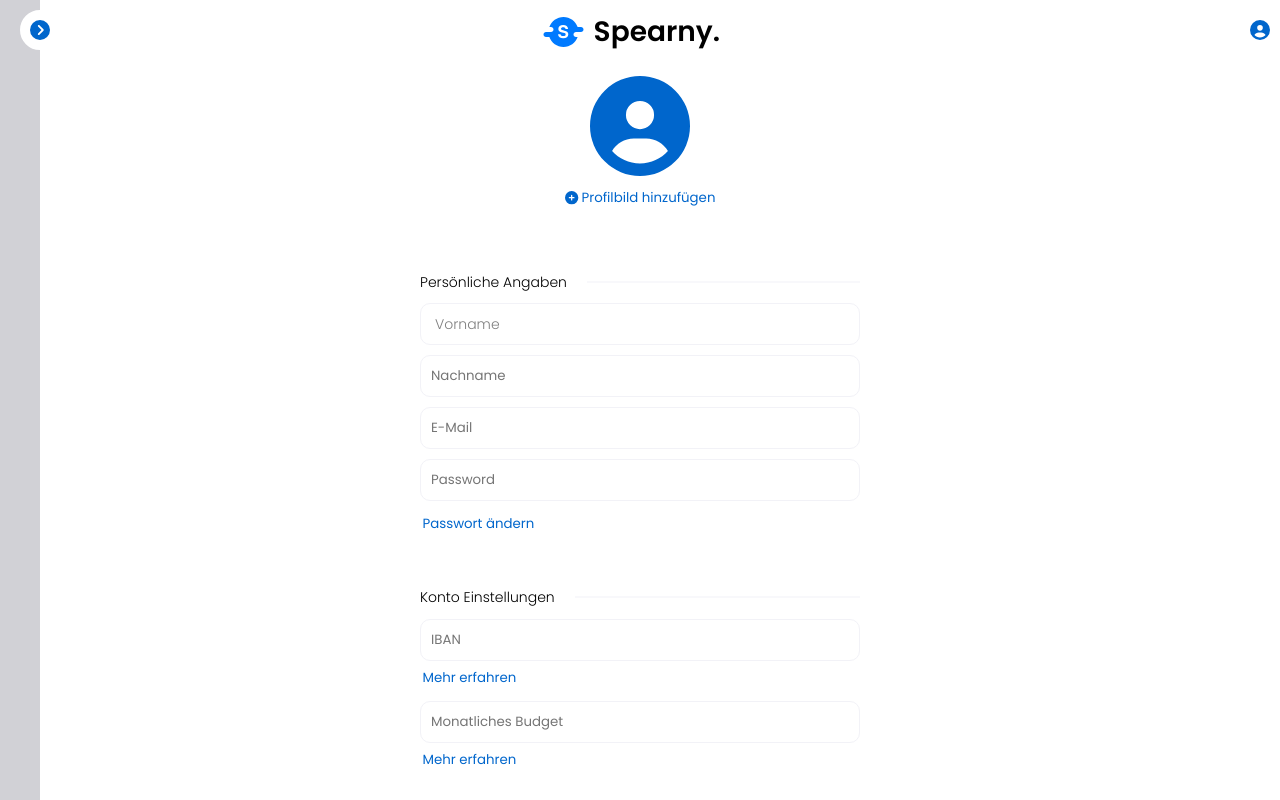
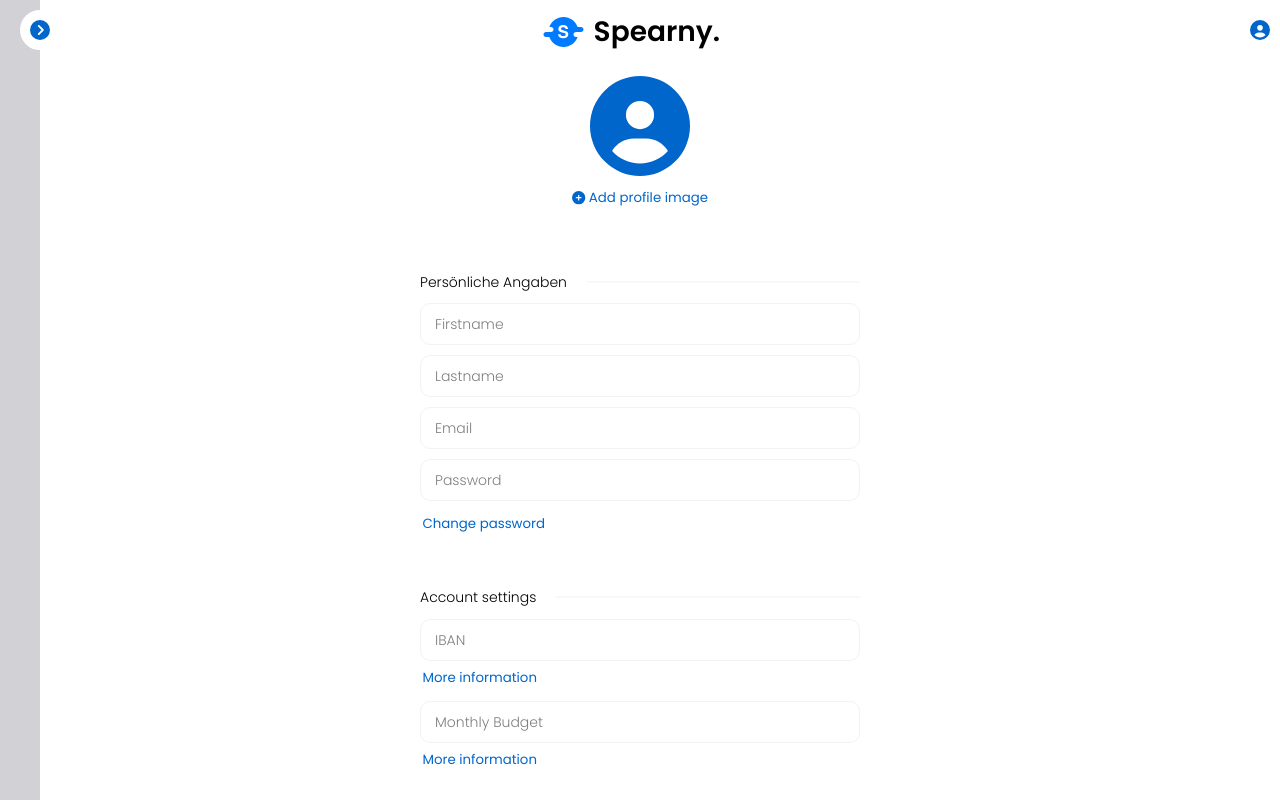
Before and after one commit to dominikrubroeder/spearny, a React (Create React App) app: page /user-profile in a window 1280 px wide. Built offline with nearby package versions, Linux system fonts and the light colour scheme.

Commit message:
Using and improve BaseInputFloatingLabel component

```diff
--- a/src/components/base/BaseInputFloatingLabel.js
+++ b/src/components/base/BaseInputFloatingLabel.js
@@ -17,13 +17,15 @@
         {props.labelTitle}
       </label>
       <input
-        type="text"
+        type={props.inputType}
         name={props.inputName}
         id={props.inputId}
         placeholder={props.inputPlaceholder || null}
         ref={inputRef}
         onClick={() => setFocused(true)}
         onBlur={onBlurHandler}
+        onChange={() => props.onChange(inputRef.current.value)}
+        value={props.inputValue}
       ></input>
     </div>
   );
--- a/src/pages/UserProfile.js
+++ b/src/pages/UserProfile.js
@@ -2,8 +2,16 @@
 import BaseButton from '../components/base/BaseButton';
 import './UserProfile.scss';
 import BaseInputFloatingLabel from '../components/base/BaseInputFloatingLabel';
+import { useState } from 'react';
 
 const UserProfile = () => {
+  const [firstName, setFirstName] = useState('');
+  const [lastName, setLastName] = useState('');
+  const [email, setEmail] = useState('');
+  const [password, setPassword] = useState('');
+  const [IBAN, setIBAN] = useState('');
+  const [monthlyBudget, setMonthlyBudget] = useState('');
+
   return (
     <div className="container--compressed">
       <div className="h-grid-gap-huge">
@@ -13,8 +21,7 @@
             style={{ fontSize: '10rem', margin: '0 auto' }}
           />
           <BaseButton mode="text">
-            <FontAwesomeIcon icon="fa-solid fa-circle-plus" /> Profilbild
-            hinzufügen
+            <FontAwesomeIcon icon="fa-solid fa-circle-plus" /> Add profile image
           </BaseButton>
         </section>
         <section className="h-grid-gap-huge">
@@ -28,30 +35,76 @@
               <div className="h-grid">
                 <BaseInputFloatingLabel
                   labelHtmlFor="firstname"
-                  labelTitle="Vorname"
+                  labelTitle="Firstname"
+                  inputType="text"
                   inputName="firstname"
                   inputId="firstname"
+                  inputValue={firstName}
+                  onChange={setFirstName}
                 />
-                <input type="text" placeholder="Nachname"></input>
-                <input type="email" placeholder="E-Mail"></input>
-                <input type="password" placeholder="Password"></input>
-                <BaseButton mode="text">Passwort ändern</BaseButton>
+
+                <BaseInputFloatingLabel
+                  labelHtmlFor="lastname"
+                  labelTitle="Lastname"
+                  inputType="text"
+                  inputName="lastname"
+                  inputId="lastname"
+                  inputValue={lastName}
+                  onChange={setLastName}
+                />
+
+                <BaseInputFloatingLabel
+                  labelHtmlFor="email"
+                  labelTitle="Email"
+                  inputType="email"
+                  inputName="email"
+                  inputId="email"
+                  inputValue={email}
+                  onChange={setEmail}
+                />
+
+                <BaseInputFloatingLabel
+                  labelHtmlFor="password"
+                  labelTitle="Password"
+                  inputType="password"
+                  inputName="password"
+                  inputId="password"
+                  inputValue={password}
+                  onChange={setPassword}
+                />
+                <BaseButton mode="text">Change password</BaseButton>
               </div>
             </section>
             <section className="h-grid">
               <header className="section__form-header">
                 <div className="section__form-header-title">
-                  Konto Einstellungen
+                  Account settings
                 </div>
               </header>
               <div className="h-grid">
                 <div className="h-grid-gap-small">
-                  <input type="text" placeholder="IBAN"></input>
-                  <BaseButton mode="text">Mehr erfahren</BaseButton>
+                  <BaseInputFloatingLabel
+                    labelHtmlFor="IBAN"
+                    labelTitle="IBAN"
+                    inputType="text"
+                    inputName="IBAN"
+                    inputId="IBAN"
+                    inputValue={IBAN}
+                    onChange={setIBAN}
+                  />
+                  <BaseButton mode="text">More information</BaseButton>
                 </div>
                 <div className="h-grid-gap-small">
-                  <input type="text" placeholder="Monatliches Budget"></input>
-                  <BaseButton mode="text">Mehr erfahren</BaseButton>
+                  <BaseInputFloatingLabel
+                    labelHtmlFor="monthlyBudget"
+                    labelTitle="Monthly Budget"
+                    inputType="text"
+                    inputName="monthlyBudget"
+                    inputId="monthlyBudget"
+                    inputValue={monthlyBudget}
+                    onChange={setMonthlyBudget}
+                  />
+                  <BaseButton mode="text">More information</BaseButton>
                 </div>
               </div>
             </section>
```
